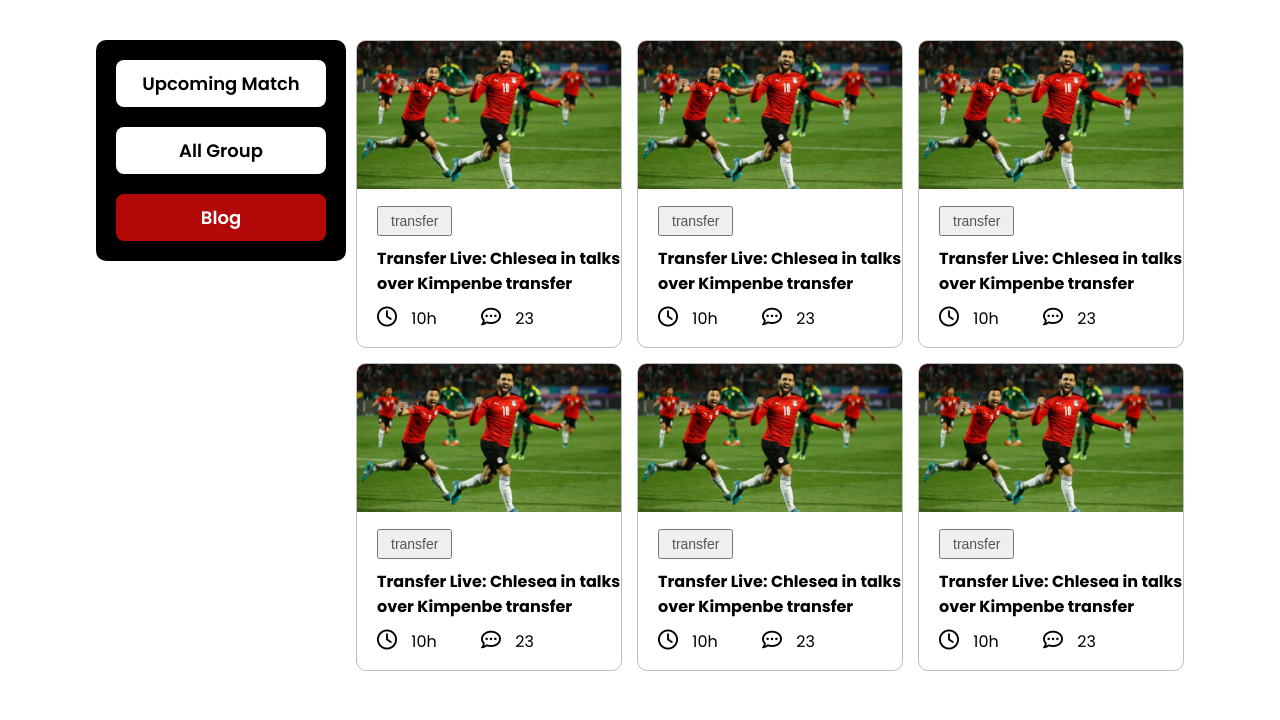
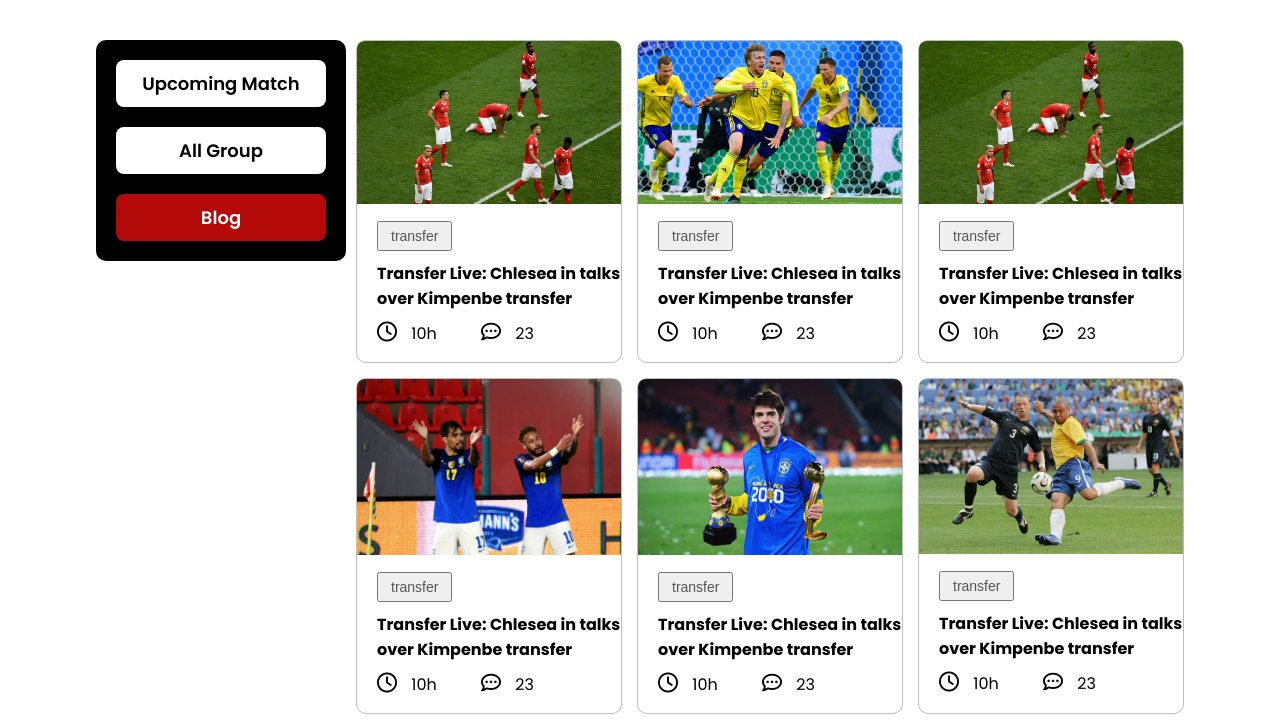
Before and after one commit to Hkm172Cse/assignment-two-programming-hero, a plain HTML site: page index.html in a window 1280 px wide. Shown: the part 760-1480 px from the top of the page. Drawn offline with Linux system fonts and the light colour scheme; a web font is replaced by a local one.

Commit message:
final commit

```diff
--- a/asset/css/style.css
+++ b/asset/css/style.css
@@ -59,12 +59,16 @@ header{
     display: flex;
     justify-content: center;
     align-items: center;
+    position: relative;
 }
 .header-img > img{
     width:78%;
     height: 100%;
 
 }
+
+
+
 /* ===============World Cup Section Style=============*/
 
 .world-cup{
@@ -118,6 +122,7 @@ header{
 }
 .match-list .card img{
     width:100%;
+    border-radius: 8px 8px 0px 0px;
 }
 .card button{
     padding:5px 12px;
--- a/index.html
+++ b/index.html
@@ -34,6 +34,7 @@
             </div>
         </div>
     </header>
+
     <section class="">
         <div class="container">
             <div class="world-cup">
@@ -53,7 +54,7 @@
                 <div class="match-list">
                     <div class="card">
                         <div class="card-img">
-                          <img src="asset/image/Blog Image.png" alt="">
+                          <img src="asset/image/fifa1.jpg" alt="">
                         </div>
                         <button>transfer</button>
                         <p>Transfer Live: Chlesea in talks
@@ -64,7 +65,7 @@
                     <!-- card-two-->
                     <div class="card">
                         <div class="card-img">
-                          <img src="asset/image/Blog Image.png" alt="">
+                          <img src="asset/image/fifa2.webp" alt="">
                         </div>
                         <button>transfer</button>
                         <p>Transfer Live: Chlesea in talks
@@ -75,7 +76,7 @@
                     <!--card-three-->
                     <div class="card">
                         <div class="card-img">
-                          <img src="asset/image/Blog Image.png" alt="">
+                          <img src="asset/image/fifa1.jpg" alt="">
                         </div>
                         <button>transfer</button>
                         <p>Transfer Live: Chlesea in talks
@@ -86,7 +87,7 @@
                     <!--card-four-->
                     <div class="card">
                         <div class="card-img">
-                          <img src="asset/image/Blog Image.png" alt="">
+                          <img src="asset/image/fifa4.jpg" alt="">
                         </div>
                         <button>transfer</button>
                         <p>Transfer Live: Chlesea in talks
@@ -97,7 +98,7 @@
                     <!--card-five-->
                     <div class="card">
                         <div class="card-img">
-                          <img src="asset/image/Blog Image.png" alt="">
+                          <img src="asset/image/fifa5.jpg" alt="">
                         </div>
                         <button>transfer</button>
                         <p>Transfer Live: Chlesea in talks
@@ -108,7 +109,7 @@
                     <!--card-six-->
                     <div class="card">
                         <div class="card-img">
-                          <img src="asset/image/Blog Image.png" alt="">
+                          <img src="asset/image/fifa6.jpg" alt="">
                         </div>
                         <button>transfer</button>
                         <p>Transfer Live: Chlesea in talks
```
Also changed, not shown: asset/image/ball.jpg (added), asset/image/fifa1.jpg (added), asset/image/fifa2.webp (added), asset/image/fifa3.jpg (added), asset/image/fifa4.jpg (added), asset/image/fifa5.jpg (added), asset/image/fifa6.jpg (added), asset/image/neymar.png (added), asset/image/neymar2.jpg (added).
